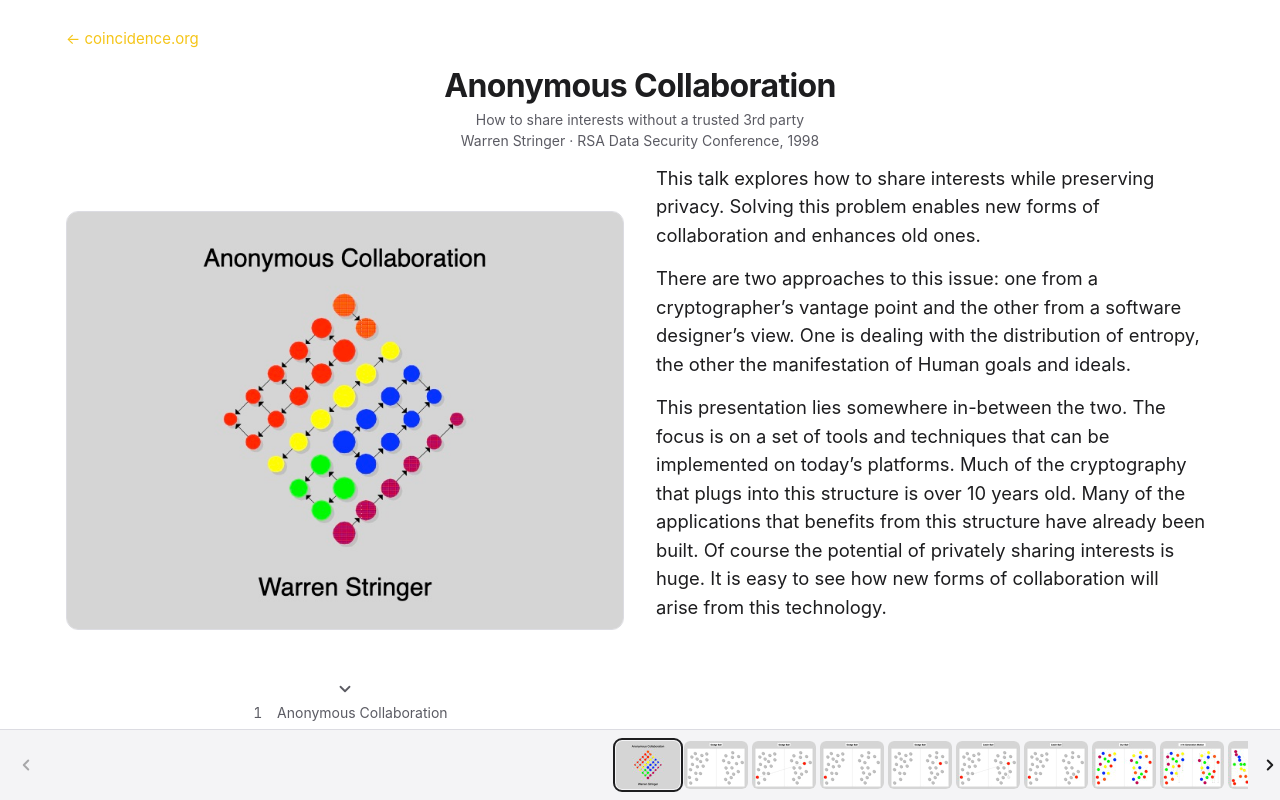
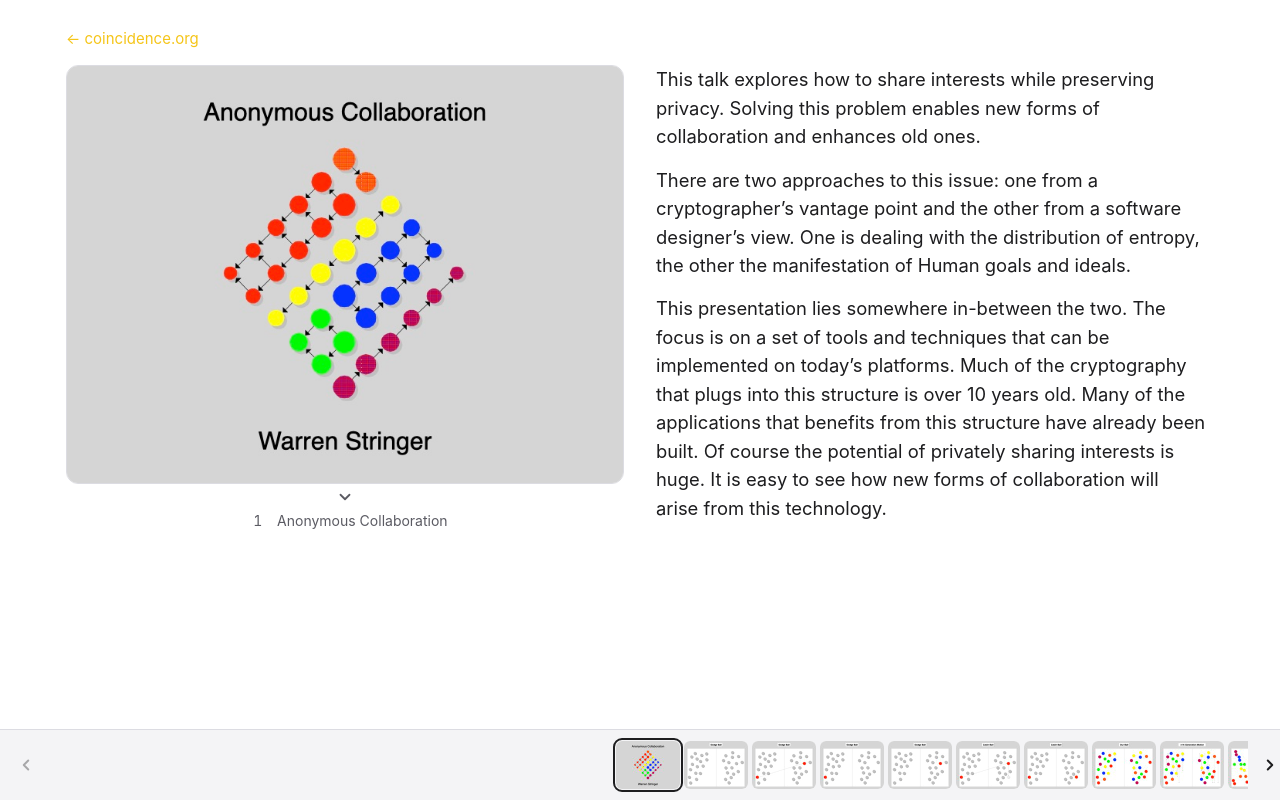
Before and after one commit to musesum/coincidence, a plain HTML site: page anon/index.html in a window 1280 px wide. Drawn offline with Linux system fonts and the light colour scheme.

Commit message:
Anon: drop title header, picture at top
Co-Authored-By: Claude Opus 5.5 <noreply@anthropic.com>

```diff
--- a/anon/index.html
+++ b/anon/index.html
@@ -41,9 +41,9 @@ html.js, .js body { height: 100%; overflow: hidden; }
   .js .anon-slide { grid-template-rows: minmax(0, 1fr); grid-template-columns: minmax(0, 1fr) minmax(0, 1fr); gap: 32px; }
   .js.notes-off .anon-slide { grid-template-columns: minmax(0, 1fr); }
 }
-.js figure { display: flex; flex-direction: column; min-height: 0; }
-.js .pic { flex: 1; min-height: 0; container-type: size; display: grid; place-items: center; touch-action: none; user-select: none; -webkit-user-select: none; }
-.js .pic img { width: min(100cqw, 100cqh * 4 / 3); max-width: none; height: auto; -webkit-user-drag: none; }
+.js figure { container-type: size; display: flex; flex-direction: column; align-items: center; min-height: 0; }
+.js .pic { touch-action: none; user-select: none; -webkit-user-select: none; }
+.js .pic img { width: min(100cqw, (100cqh - 52px) * 4 / 3); max-width: none; height: auto; -webkit-user-drag: none; }
 .js figcaption { margin-top: 0; text-align: center; }
 .disc { display: block; margin: 2px auto 0; width: 44px; height: 24px; padding: 0; border: 0; background: transparent; color: var(--ink-2); cursor: pointer; }
 .disc svg { width: 18px; height: 18px; transition: transform .2s; }
@@ -68,7 +68,7 @@ html.js, .js body { height: 100%; overflow: hidden; }
   .js .anon-slide[hidden] { display: grid; }
   .js .anon-slide { grid-template-rows: auto; grid-template-columns: minmax(0, 1fr) minmax(0, 1fr); gap: 20px; padding: 32px 0; border-top: 1px solid var(--line); break-inside: avoid; }
   .js .notes { display: block; overflow: visible; }
-  .js .pic { container-type: normal; }
+  .js figure { container-type: normal; }
   .js .pic img { width: 100%; }
   .js .bar, .disc { display: none; }
 }
@@ -77,11 +77,6 @@ html.js, .js body { height: 100%; overflow: hidden; }
 <body>
 <main>
   <p class="back"><a href="../">← coincidence.org</a></p>
-  <header>
-    <h1>Anonymous Collaboration</h1>
-    <p class="sub">How to share interests without a trusted 3rd party</p>
-    <p class="sub">Warren Stringer · RSA Data Security Conference, 1998</p>
-  </header>
     <section class="anon-slide" id="s1" aria-label="Slide 1">
       <figure>
         <div class="pic"><img src="img/001.jpg" width="720" height="540" loading="eager" alt="Anonymous Collaboration — Warren Stringer"></div>
```
